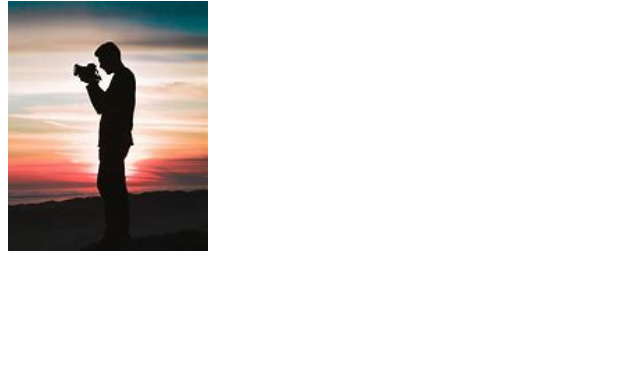
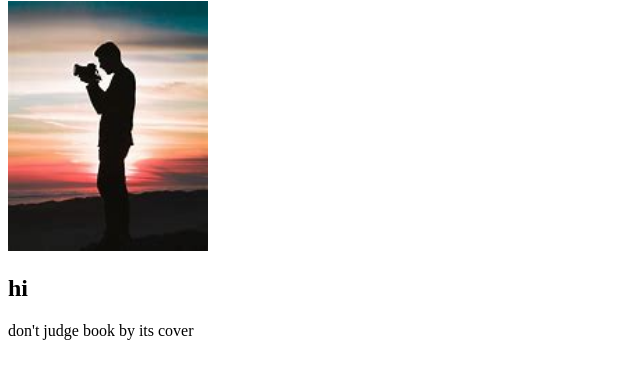
Before and after one commit to ranjithtekkan/first-project, a plain HTML site: page index.html in a window 1280 px wide. Shown: the part 79-458 px from the top of the page, without its empty margins (0-640 px from the left). Drawn offline with Linux system fonts and the light colour scheme.

Commit message:
added one commit

```diff
--- a/index.html
+++ b/index.html
@@ -8,5 +8,7 @@
 <body>
     <h1>hi hellow</h1>
     <img width="200px"src="profile.jfif" alt="">
+    <h2>hi</h2>
+    <p>don't judge book by its cover</p>
 </body>
 </html>
```
Also changed, not shown: 1 other file.
